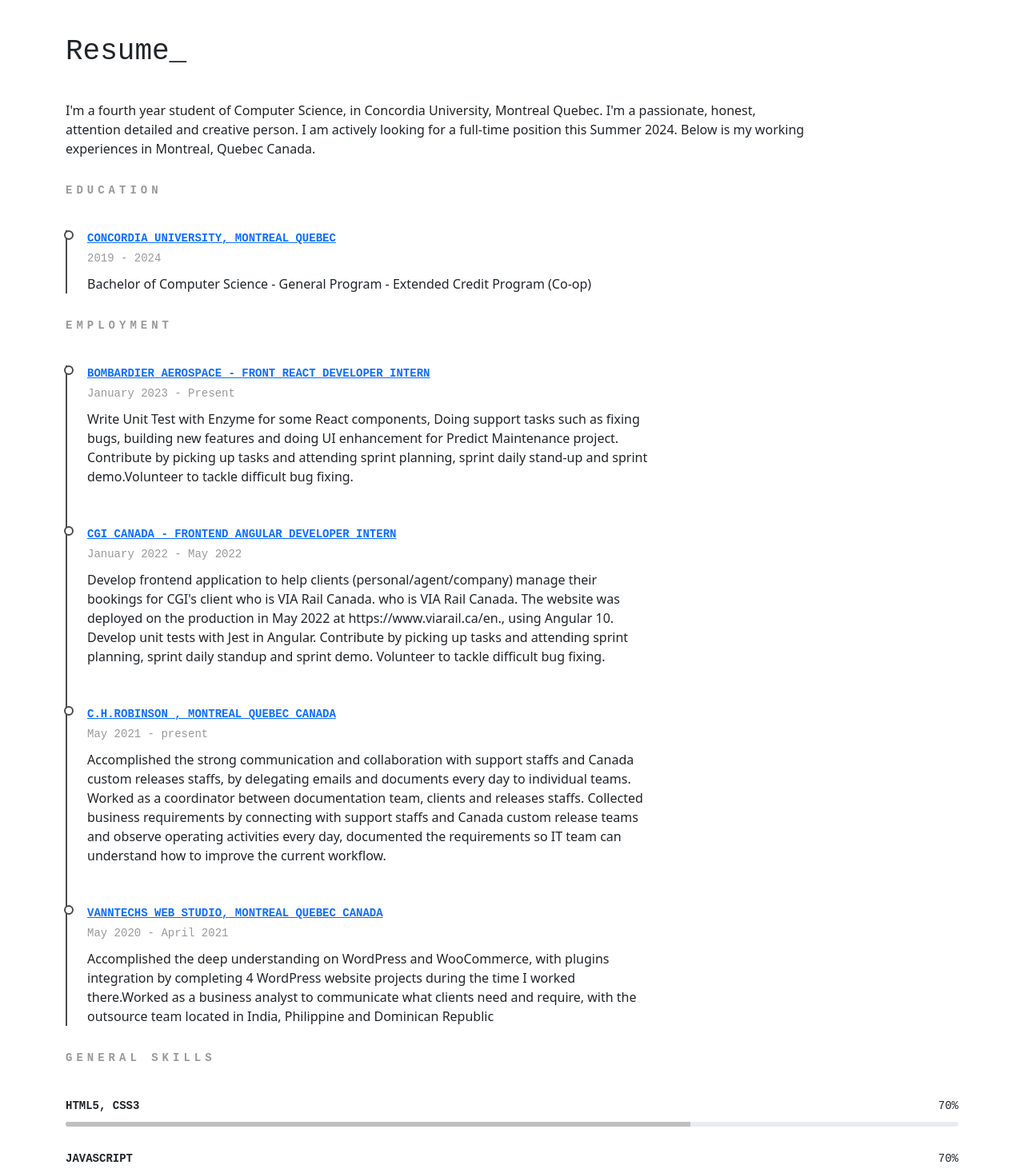
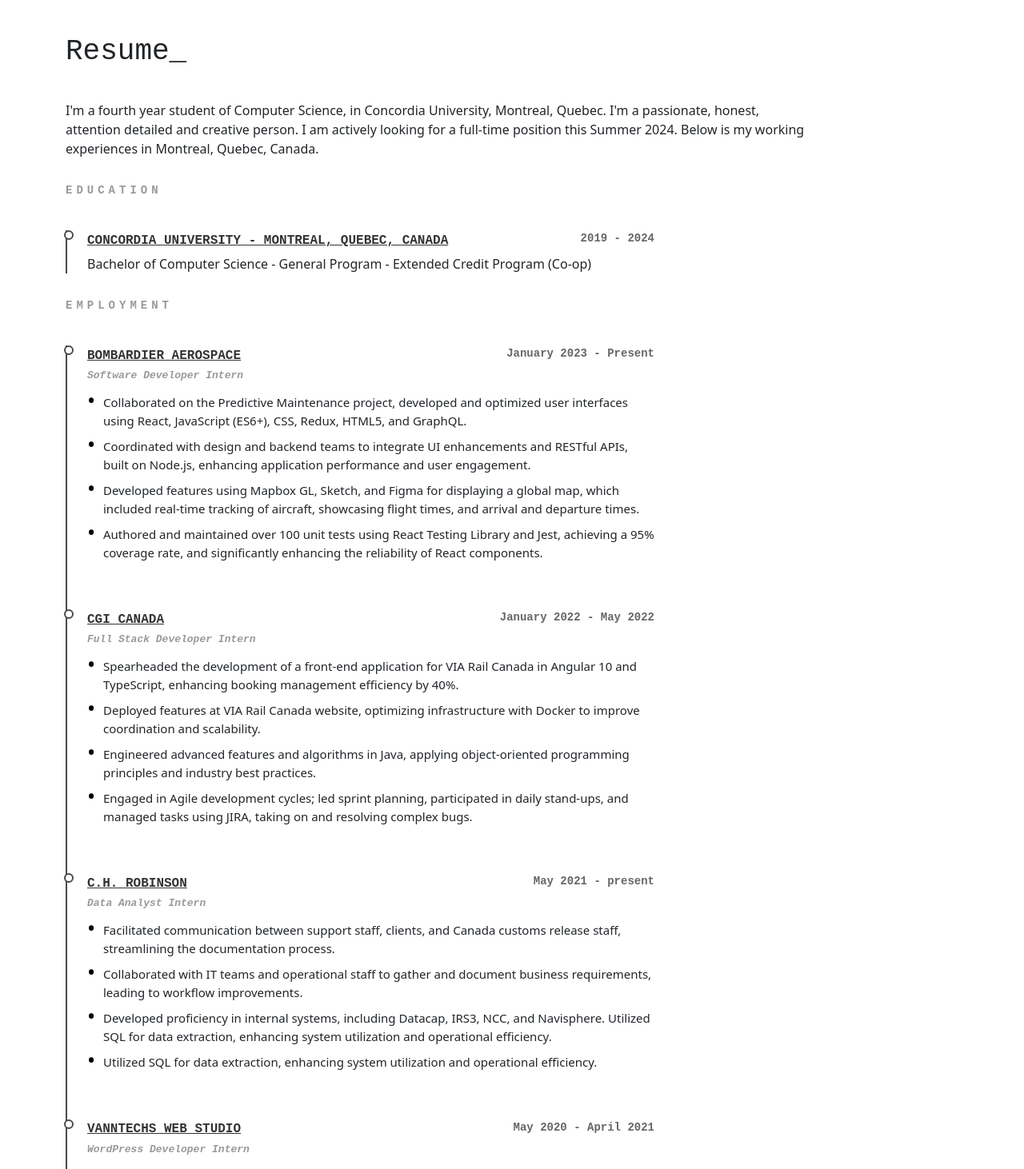
Before and after one commit to thongminhtran/thongminhtran.github.io, a React (Create React App) app: page / in a window 1280 px wide. Shown: the part 1040-2502 px from the top of the page at 80% size. Built offline with nearby package versions, Linux system fonts and the light colour scheme; a web font is replaced by a local one.

Commit message:
Change the styling for work experience

```diff
--- a/src/components/contact/Contact.js
+++ b/src/components/contact/Contact.js
@@ -16,7 +16,7 @@
                                 <dt>Phone:</dt>
                                 <dd><a href="tel:4382277888">438 227 7888</a></dd>
                                 <dt>Email:</dt>
-                                <dd><a href="mailto:t_thon@live.concordia.ca">t_thon@live.concordia.ca</a></dd>
+                                <dd><a href="mailto:tminhthong1999@gmail.com">tminhthong1999@gmail.com</a></dd>
                             </dl>
                         </div>
                         <div className="contacts__social">
--- a/src/components/header/Header.js
+++ b/src/components/header/Header.js
@@ -10,15 +10,15 @@
                     </div>
                     <div className="col-md-8">
                         <p className="personal-profile__name">Thong Minh Tran_</p>
-                        <p className="personal-profile__work">Software developer(Frontend & Backend)</p>
+                        <p className="personal-profile__work">Software developer (Frontend & Backend)</p>
                         <div className="personal-profile__contacts">
                             <dl className="contact-list contact-list__opacity-titles">
                                 <dt>Age:</dt>
                                 <dd>{ageCalculating}</dd>
                                 <dt>Phone:</dt>
-                                <dd><a href="tel:4382277888">438 227 7888</a></dd>
+                                <dd><a href="tel:4382277888">438-227-7888</a></dd>
                                 <dt>Email:</dt>
-                                <dd><a href="mailto:t_thon@live.concordia.ca">t_thon@live.concordia.ca</a></dd>
+                                <dd><a href="mailto:tminhthong1999@gmail.com">tminhthong1999@gmail.com</a></dd>
                                 <dt>Address:</dt>
                                 <dd>7760 Ave Naples, Brossard, Quebec, Canada</dd>
                             </dl>
--- a/src/components/resume/EducationItem.js
+++ b/src/components/resume/EducationItem.js
@@ -1,10 +1,12 @@
 function EducationItem() {
     return (
         <div className="resume-list__block">
-            <p className="resume-list__block-title">
-                <a href={"https://www.concordia.ca/"} target={"_blank"}>Concordia University, Montreal Quebec</a>
-            </p>
-            <p className="resume-list__block-date">2019 - 2024</p>
+            <div className="resume-list__block-header">
+                <p className="resume-list__block-title">
+                    <a href={"https://www.concordia.ca/"} target={"_blank"}>Concordia University - Montreal, Quebec, Canada</a>
+                </p>
+                <p className="resume-list__block-date">2019 - 2024</p>
+            </div>
             <p>
                 Bachelor of Computer Science - General Program - Extended Credit Program (Co-op)
             </p>
--- a/src/components/resume/Resume.js
+++ b/src/components/resume/Resume.js
@@ -4,39 +4,43 @@
 function Resume() {
     const employmentItems = [
         {
-            company: "Bombardier Aerospace - Front React Developer Intern",
+            company: "Bombardier Aerospace",
+            position: "Software Developer Intern",
             period: "January 2023 - Present",
             link: "https://bombardier.com/en",
-            description: "Write Unit Test with Enzyme for some React components, " +
-                "Doing support tasks such as fixing bugs, building new features and doing UI enhancement for Predict Maintenance project." +
-                " Contribute by picking up tasks and attending sprint planning, sprint daily stand-up and sprint demo." +
-                "Volunteer to tackle difficult bug fixing."
+            description: "Collaborated on the Predictive Maintenance project, developed and optimized user interfaces using React, JavaScript (ES6+), CSS, Redux, HTML5, and GraphQL.\n" +
+                "Coordinated with design and backend teams to integrate UI enhancements and RESTful APIs, built on Node.js, enhancing application performance and user engagement.\n" +
+                "Developed features using Mapbox GL, Sketch, and Figma for displaying a global map, which included real-time tracking of aircraft, showcasing flight times, and arrival and departure times.\n" +
+                "Authored and maintained over 100 unit tests using React Testing Library and Jest, achieving a 95% coverage rate, and significantly enhancing the reliability of React components."
         },
         {
-            company: "CGI Canada - Frontend Angular Developer Intern",
+            company: "CGI Canada",
+            position: "Full Stack Developer Intern",
             period: "January 2022 - May 2022",
             link: "https://www.cgi.com/canada/en-ca",
-            description: "Develop frontend application to help clients (personal/agent/company) manage their bookings for CGI's client who is VIA Rail Canada. " +
-                "who is VIA Rail Canada. The website was deployed on the production in May 2022 at https://www.viarail.ca/en., using Angular 10. " +
-                "Develop unit tests with Jest in Angular." + " Contribute by picking up tasks and attending sprint planning, sprint daily standup and sprint demo. " +
-                " Volunteer to tackle difficult bug fixing."
+            description: "Spearheaded the development of a front-end application for VIA Rail Canada in Angular 10 and TypeScript, enhancing booking management efficiency by 40%.\n" +
+                "Deployed features at VIA Rail Canada website, optimizing infrastructure with Docker to improve coordination and scalability.\n" +
+                "Engineered advanced features and algorithms in Java, applying object-oriented programming principles and industry best practices.\n" +
+                "Engaged in Agile development cycles; led sprint planning, participated in daily stand-ups, and managed tasks using JIRA, taking on and resolving complex bugs."
         },
         {
-            company: "C.H.Robinson , Montreal Quebec Canada",
+            company: "C.H. Robinson",
+            position: "Data Analyst Intern",
             period: "May 2021 - present",
             link: "https://www.chrobinson.com/en-us/",
-            description: "Accomplished the strong communication and collaboration with support staffs and Canada custom releases staffs, " +
-                "by delegating emails and documents every day to individual teams. Worked as a coordinator between documentation team, " +
-                "clients and releases staffs." +
-                " Collected business requirements by connecting with support staffs and Canada custom release teams and observe operating activities every day, " +
-                "documented the requirements so IT team can understand how to improve the current workflow.",
+            description: "Facilitated communication between support staff, clients, and Canada customs release staff, streamlining the documentation process.\n" +
+                "Collaborated with IT teams and operational staff to gather and document business requirements, leading to workflow improvements.\n" +
+                "Developed proficiency in internal systems, including Datacap, IRS3, NCC, and Navisphere. Utilized SQL for data extraction, enhancing system utilization and operational efficiency.\n" +
+                "Utilized SQL for data extraction, enhancing system utilization and operational efficiency.",
         },
         {
-            company: "Vanntechs Web Studio, Montreal Quebec Canada",
+            company: "Vanntechs Web Studio",
+            position: "WordPress Developer Intern",
             period: "May 2020 - April 2021",
             link: "https://vanntechs.com/",
-            description: "Accomplished the deep understanding on WordPress and WooCommerce, with plugins integration by completing 4 WordPress website projects during the time I worked there." +
-                "Worked as a business analyst to communicate what clients need and require, with the outsource team located in India, Philippine and Dominican Republic",
+            description: "Gained expertise in WordPress and WooCommerce, successfully completing 4 website projects, including darchisystems.com and huongxua-anjou.com.\n" +
+                "Functioned as a business analyst, facilitating communication between clients and an international outsourced team in India, Philippines, and Dominican Republic.\n"+
+            "Managed project timelines and maintained updates on the company's and clients' Trello boards. Utilized Bitrix24 CRM software for efficient tracking of client communications and emails."
         }
     ];
     const skillItems = [
@@ -96,8 +100,8 @@
                 <div className="col-md-10">
                     <h2 id="resume_header" className="section__title">Resume_</h2>
                     <p className="section__description">
-                        I'm a fourth year student of Computer Science, in Concordia University, Montreal Quebec. I'm a passionate, honest, attention detailed and creative person. I am actively
-                        looking for a full-time position this Summer 2024. Below is my working experiences in Montreal, Quebec Canada.
+                        I'm a fourth year student of Computer Science, in Concordia University, Montreal, Quebec. I'm a passionate, honest, attention detailed and creative person. I am actively
+                        looking for a full-time position this Summer 2024. Below is my working experiences in Montreal, Quebec, Canada.
                     </p>
                 </div>
             </div>
@@ -111,7 +115,7 @@
                 <div className="col-md-8 section__resume resume-list">
                     <h3 className="resume-list_title">employment</h3>
                     {employmentItems.map(function(employmentItem, index) {
-                        return <ResumeListItem company={employmentItem.company} description={employmentItem.description} period={employmentItem.period} link={employmentItem.link} key={index}/>
+                        return <ResumeListItem company={employmentItem.company} position={employmentItem.position} description={employmentItem.description} period={employmentItem.period} link={employmentItem.link} key={index}/>
                     })}
                 </div>
             </div>
--- a/src/components/resume/ResumeListItem.js
+++ b/src/components/resume/ResumeListItem.js
@@ -1,14 +1,24 @@
-function ResumeListItem({company, period, description, link}) {
+import React from "react";
+
+function ResumeListItem({company, position, period, description, link}) {
     return (
         <div className="resume-list__block">
-            <p className="resume-list__block-title">
-                <a href={link} target={"_blank"}>{company}</a>
-            </p>
-            <p className="resume-list__block-date">{period}</p>
-            <p>
-                {description}
-            </p>
+            <div className="resume-list__block-header">
+                <p className="resume-list__block-title">
+                    <a href={link} target="_blank" rel="noopener noreferrer">{company}</a>
+                </p>
+                <p className="resume-list__block-date">{period}</p>
+            </div>
+            <p className="resume-list__block-position">{position}</p>
+            <div className="resume-list__block-description">
+                <ul>
+                    {description.split('\n').map((line, index) => (
+                        <li key={index}>{line}</li>
+                    ))}
+                </ul>
+            </div>
         </div>
+
     );
 }
 export default ResumeListItem;
```
Also changed, not shown: src/App.css.
